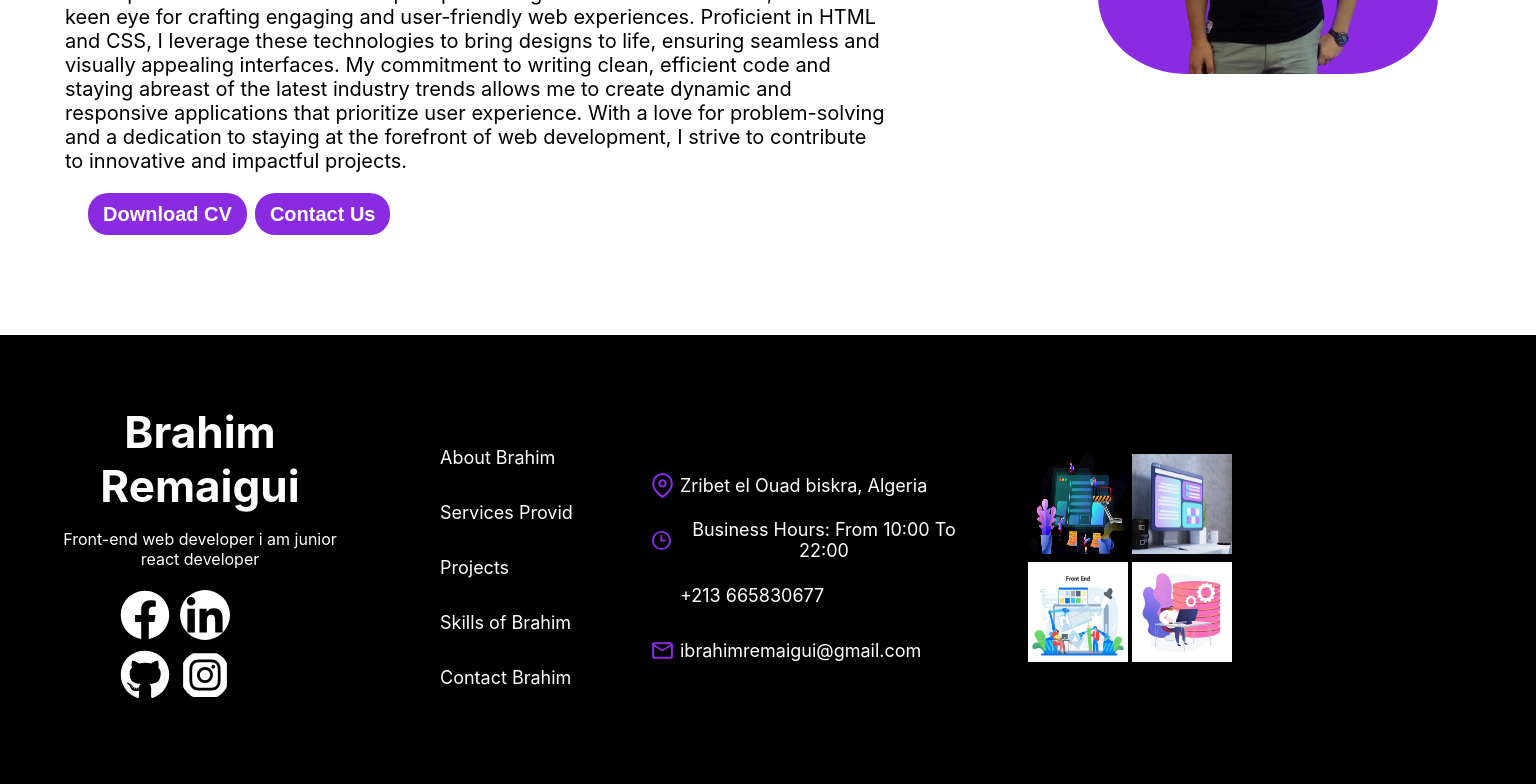
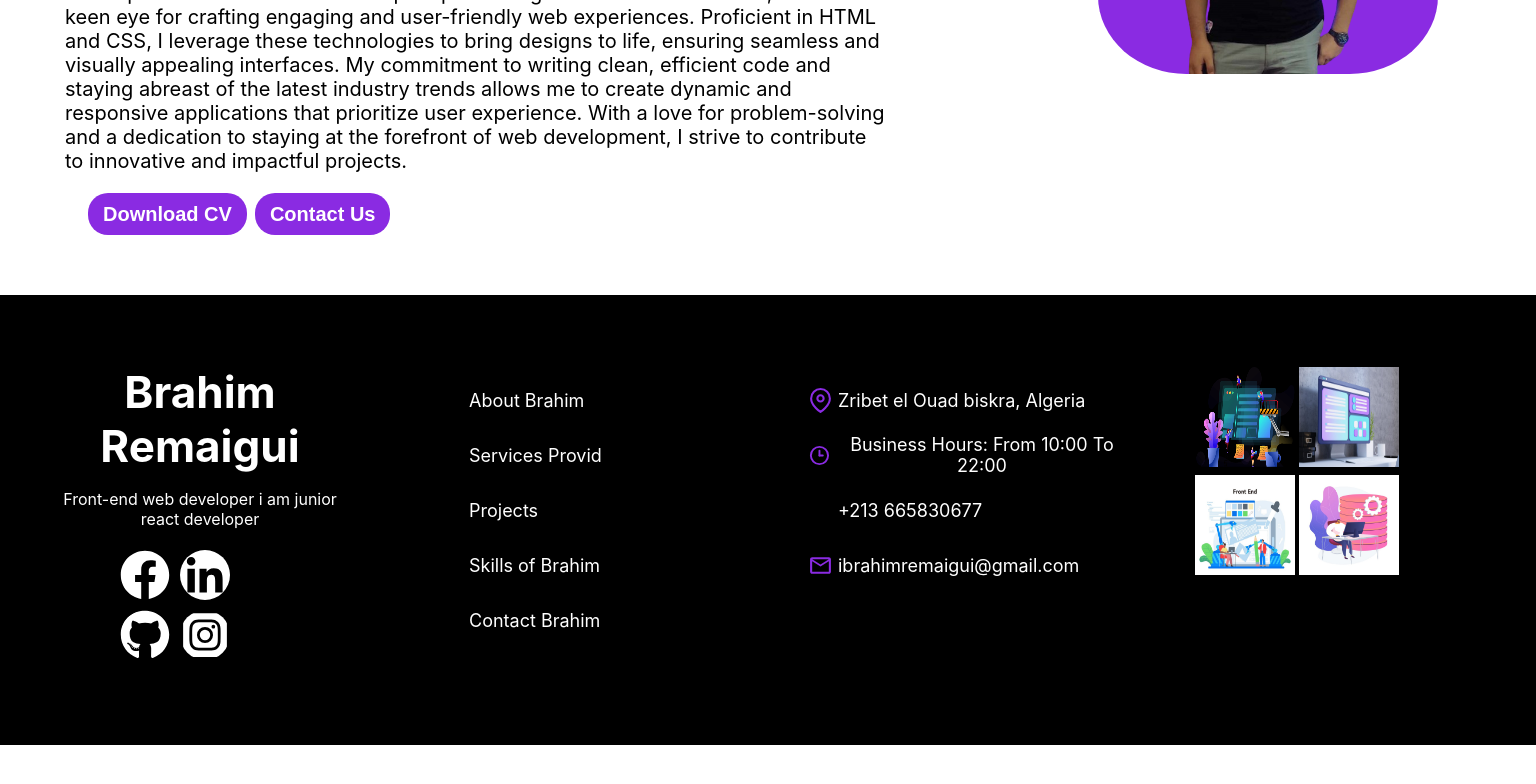
Before and after one commit to BrahimRemaigui/Brahim-Portfolio, a React (Create React App) app: page / in a window 1536 px wide. Shown: the part 356-1140 px from the top of the page. After the commit the page ends 1101 px from the top, so only its background shows below. Built offline with nearby package versions, Linux system fonts and the light colour scheme; some icons are missing; the HTML template or start-up script is replaced by a standard one.

Commit message:
Update Footer.css

```diff
--- a/src/Footer.css
+++ b/src/Footer.css
@@ -1,6 +1,6 @@
 .footer-con{
-    width: 94%;
-    /*  width: calc(100%-120px);*/
+   /* width: 94%;
+    /*  width: calc(100%-120px);
     height: fit-content;
     margin-top: 40px;
     background: black;
@@ -12,8 +12,17 @@
     gap: 50px;
     flex-wrap: wrap;
     padding: 70px 50px;
+    */
 
+    display: grid;
+    grid-template-columns: repeat(auto-fill, minmax(250px, 1fr));
+    gap: 40px;
+    background: black;
+    padding: 70px 50px;
+    color: white;
 }
+
+
 
 .diff-self{
     width: 300px;
@@ -76,3 +85,10 @@
     height: 100px;
     margin: 2px;
 }
+
+@media(min-width:1400px){
+    .footer-con{
+        gap: 80px;
+
+    }
+}
```
